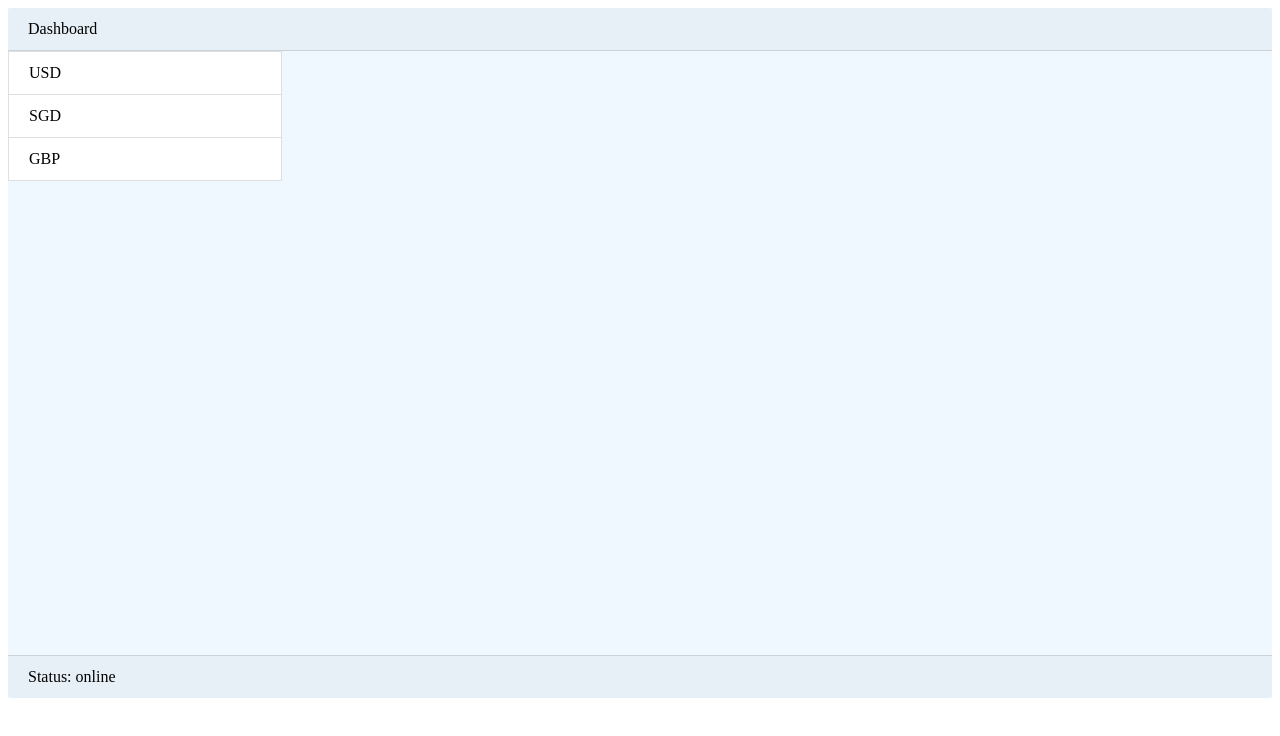
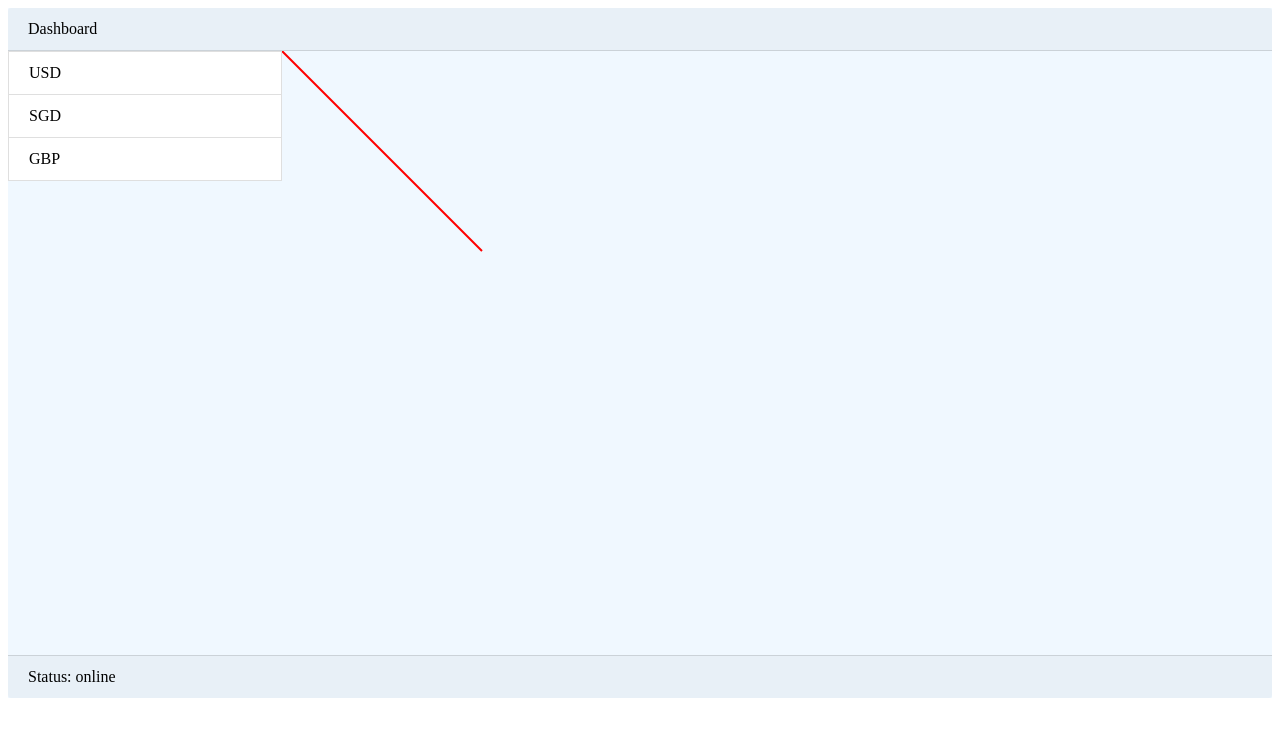
Before and after one commit to ericccs/bambu-ohcl-react, a React (Create React App) app: page / in a window 1280 px wide. Shown: the top 736 px of the page. Built offline with nearby package versions, Linux system fonts and the light colour scheme.

Commit message:
add line to svg canvas

```diff
--- a/src/app-graph-canvas.css
+++ b/src/app-graph-canvas.css
@@ -2,3 +2,8 @@
     width: 800px;
     height: 600px;
 }
+
+.line {
+    stroke:rgb(255,0,0);
+    stroke-width: 2px;
+}
--- a/src/app-graph-canvas.tsx
+++ b/src/app-graph-canvas.tsx
@@ -6,7 +6,7 @@ class AppGraphCanvas extends React.Component {
     public render() {
         return (
             <svg className="graph-canvas-container">
-
+                <line x1="0" y1="0" x2="200" y2="200" className="line" />
             </svg>
         );
     }
```
